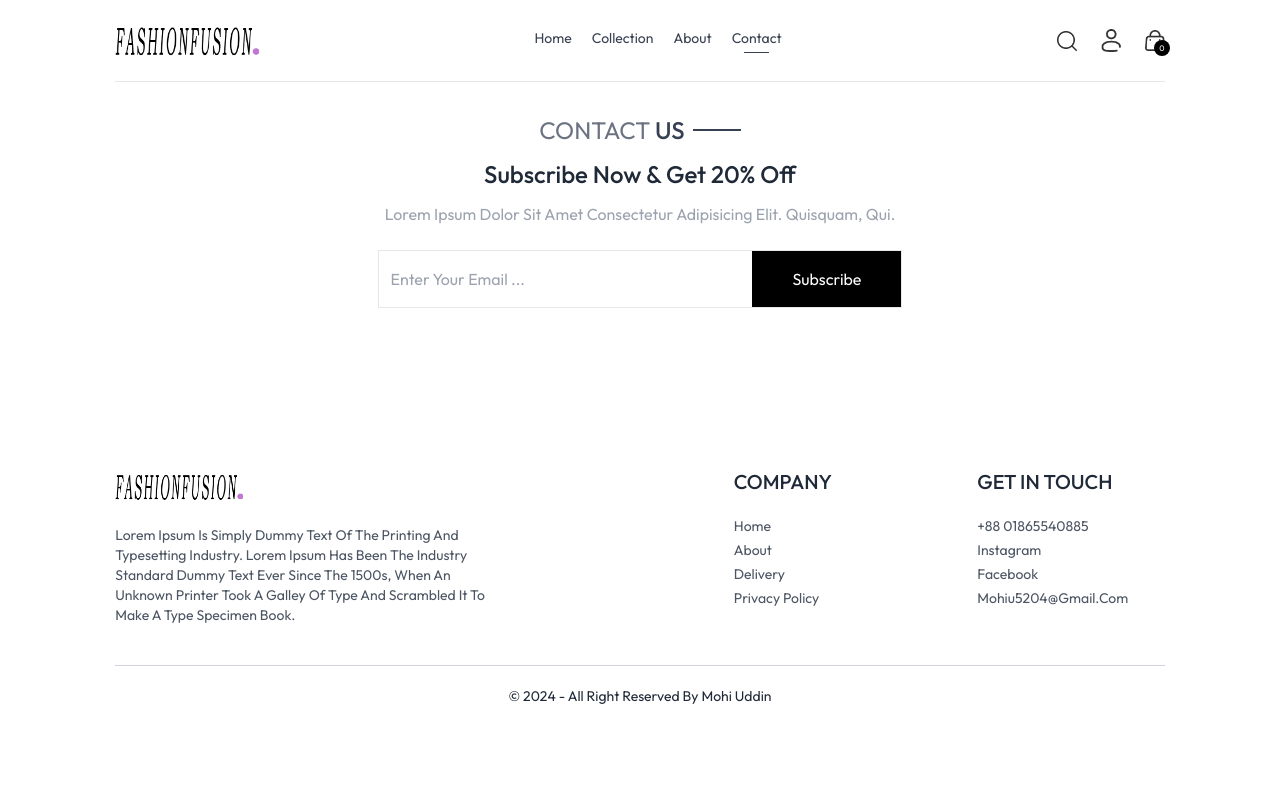
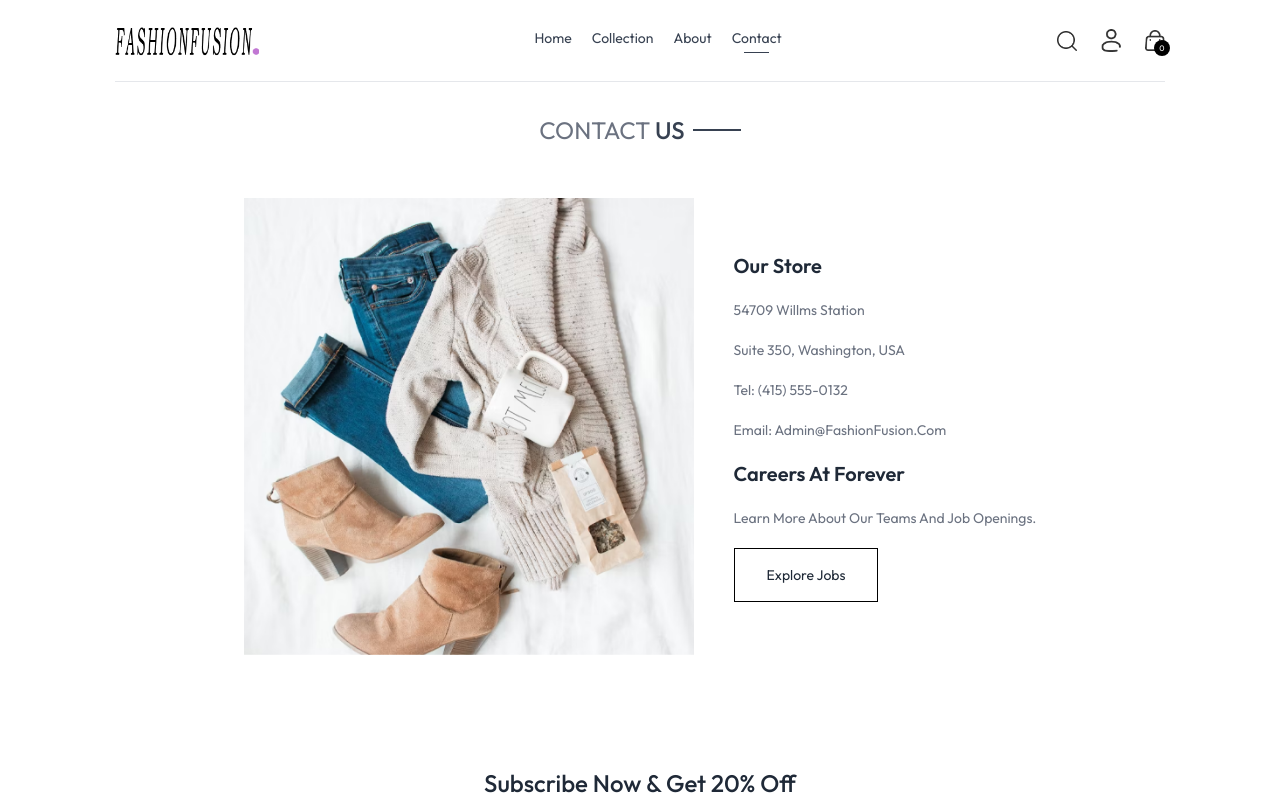
Before and after one commit to MDmohiuddin-web/FashionFusing-Clint, a React (Vite) app: page /contact in a window 1280 px wide. Shown: the top 800 px of the page. Built offline with nearby package versions, Linux system fonts and the light colour scheme.

Commit message:
front end complited

```diff
--- a/src/pages/Contact.jsx
+++ b/src/pages/Contact.jsx
@@ -1,3 +1,4 @@
+import { assets } from "../assets/assets";
 import NewsLetterBox from "../components/NewsLetterBox";
 import Title from "../components/Title";
 
@@ -7,7 +8,18 @@ const Contact = () => {
      <div className="text-2xl text-center pt-8 border-t">
         <Title text1={"CONTACT"} text2={"US"}></Title>
       </div>
-      <div>
+      <div className="my-10 flex flex-col  justify-center md:flex-row gap-10 mb-28">
+        <img src={assets.about_img} className="w-full md:max-w-[450px]" alt="" />
+        <div className="flex flex-col gap-5 justify-center items-start ">
+          <p className="font-semibold text-xl">Our Store</p>
+          <p className="text-sm text-gray-500">54709 Willms Station</p>
+          <p className="text-sm text-gray-500">Suite 350, Washington, USA</p>
+          <p className="text-sm text-gray-500">Tel: (415) 555-0132</p>
+          <p className="text-sm text-gray-500">Email: admin@FashionFusion.com</p>
+          <p className="font-semibold text-xl">Careers at Forever</p>
+          <p className="text-sm text-gray-500">Learn more about our teams and job openings.</p>
+          <button className="border border-black px-8 py-4 text-sm hover:bg-black hover:text-white transition-all duration-500 ">Explore Jobs</button>
+        </div>
 
       </div>
 
```
